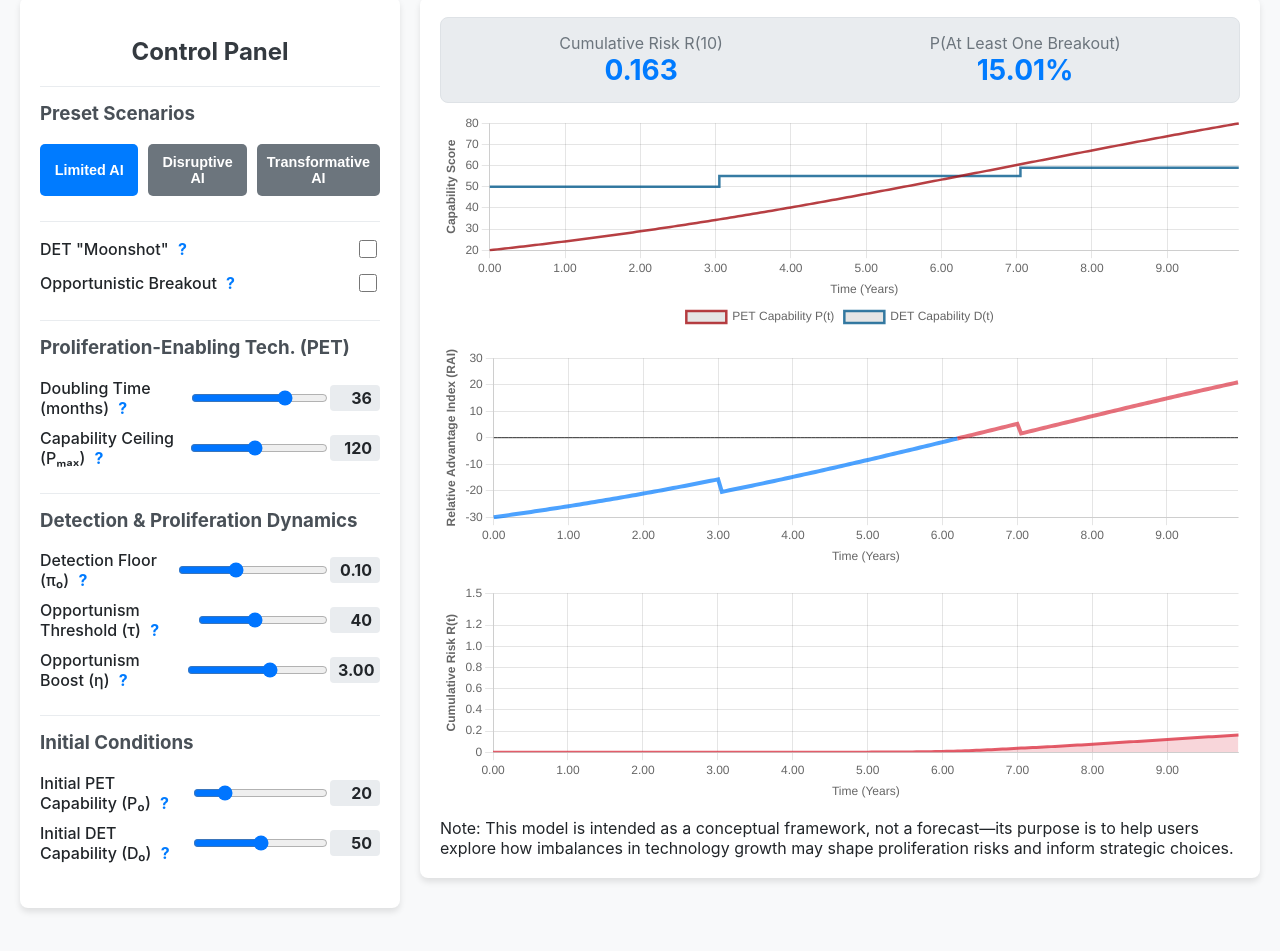
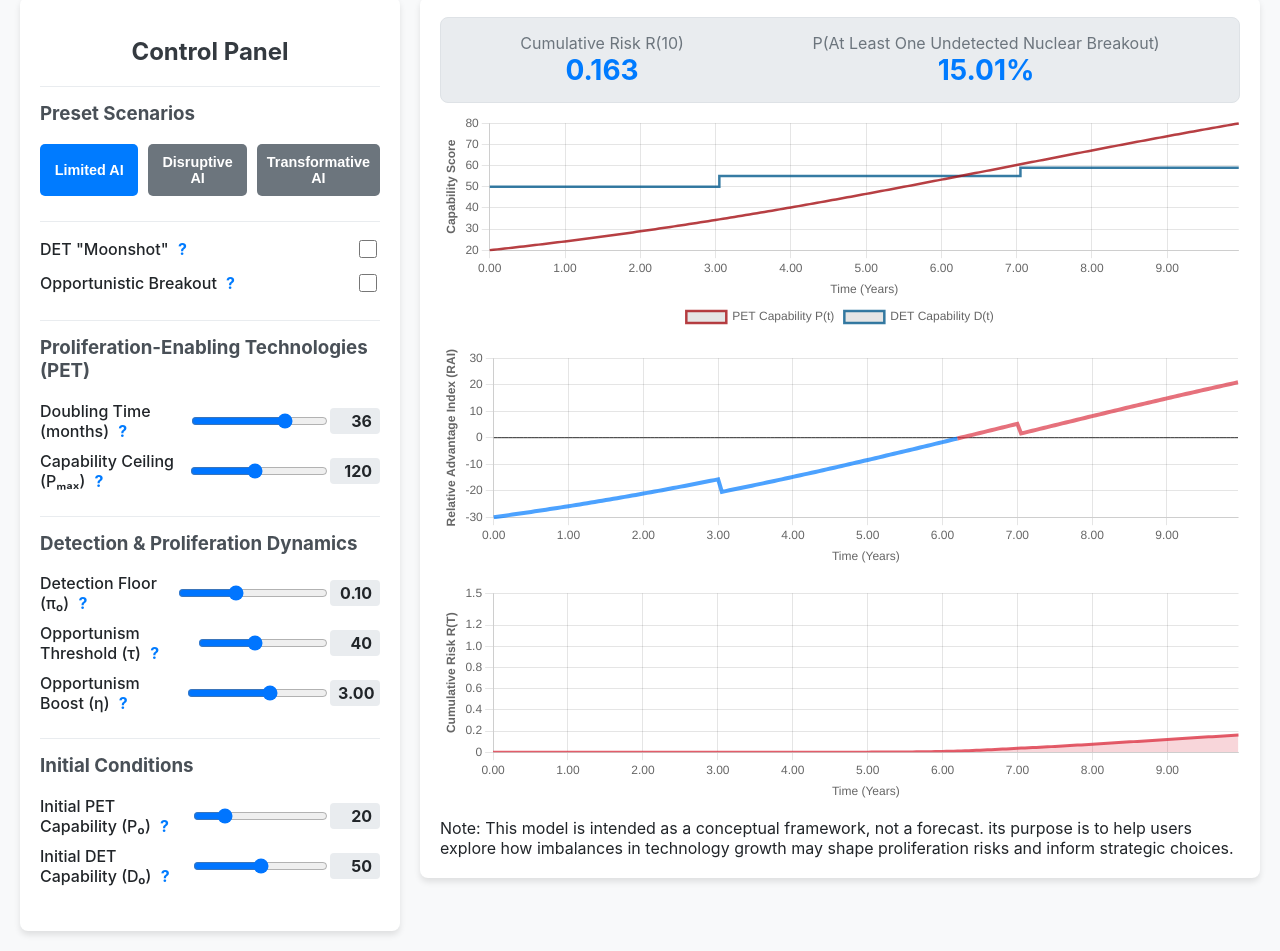
Before and after one commit to david-m-allison/ProliferationSimulation, a plain HTML site: page index.html in a window 1280 px wide. Shown: the part 128-1079 px from the top of the page. Before the commit the page ends 1056 px from the top, so only its background shows below. Drawn offline with nearby package versions, Linux system fonts and the light colour scheme.

Commit message:
Update index.html

```diff
--- a/index.html
+++ b/index.html
@@ -239,7 +239,7 @@
                  <div class="control-item checkbox-item">
                     <label for="moonshot">DET "Moonshot"
                         <span class="tooltip">?
-                            <span class="tooltiptext">Simulates a concerted, well-funded effort to improve detection technologies, with larger and earlier capability jumps.</span>
+                            <span class="tooltiptext">Simulates a concerted, well-funded effort to improve improve nuclear proliferation detection-enhancing technologies, with larger and earlier capability jumps.</span>
                         </span>
                     </label>
                     <input type="checkbox" id="moonshot">
@@ -247,7 +247,7 @@
                 <div class="control-item checkbox-item">
                     <label for="opportunistic">Opportunistic Breakout
                          <span class="tooltip">?
-                            <span class="tooltiptext">Models the idea that more states might attempt a breakout if they perceive a significant and sustained advantage over detectors (high positive RAI).</span>
+                            <span class="tooltiptext">Models the idea that more states might attempt a nuclear breakout if they perceive a significant and sustained advantage over detectors (high positive RAI).</span>
                         </span>
                     </label>
                     <input type="checkbox" id="opportunistic">
@@ -255,7 +255,7 @@
             </div>
 
             <div class="control-group">
-                <h3>Proliferation-Enabling Tech. (PET)</h3>
+                <h3>Proliferation-Enabling Technologies (PET)</h3>
                  <div class="control-item">
                     <label for="petDoublingTime">Doubling Time (months)
                          <span class="tooltip">?
@@ -337,7 +337,7 @@
                     <div class="value" id="r10-value">0.000</div>
                 </div>
                 <div class="result-item">
-                    <div class="label">P(At Least One Breakout)</div>
+                    <div class="label">P(At Least One Undetected Nuclear Breakout)</div>
                     <div class="value" id="p10-value">0.00%</div>
                 </div>
             </div>
@@ -352,7 +352,7 @@
                  <canvas id="riskChart"></canvas>
             </div>
             <div class="disclaimer-text">
-                Note: This model is intended as a conceptual framework, not a forecast—its purpose is to help users explore how imbalances in technology growth may shape proliferation risks and inform strategic choices.
+                Note: This model is intended as a conceptual framework, not a forecast. its purpose is to help users explore how imbalances in technology growth may shape proliferation risks and inform strategic choices.
             </div>
 
         </div>
@@ -421,7 +421,7 @@ document.addEventListener('DOMContentLoaded', () => {
             data: {
                 labels: [],
                 datasets: [
-                    { label: 'Cumulative Risk R(t)', data: [], borderColor: 'rgba(220, 53, 69, 0.8)', backgroundColor: 'rgba(220, 53, 69, 0.2)', borderWidth: 3, pointRadius: 0, fill: true }
+                    { label: 'Cumulative Risk R(T)', data: [], borderColor: 'rgba(220, 53, 69, 0.8)', backgroundColor: 'rgba(220, 53, 69, 0.2)', borderWidth: 3, pointRadius: 0, fill: true }
                 ]
             },
             options: {
@@ -430,7 +430,7 @@ document.addEventListener('DOMContentLoaded', () => {
                     y: {
                         min: 0,
                         max: 1.5,
-                        title: { display: true, text: 'Cumulative Risk R(t)', font: { weight: 'bold' } }
+                        title: { display: true, text: 'Cumulative Risk R(T)', font: { weight: 'bold' } }
                     },
                     x: commonXAxisOptions
                 },
```
